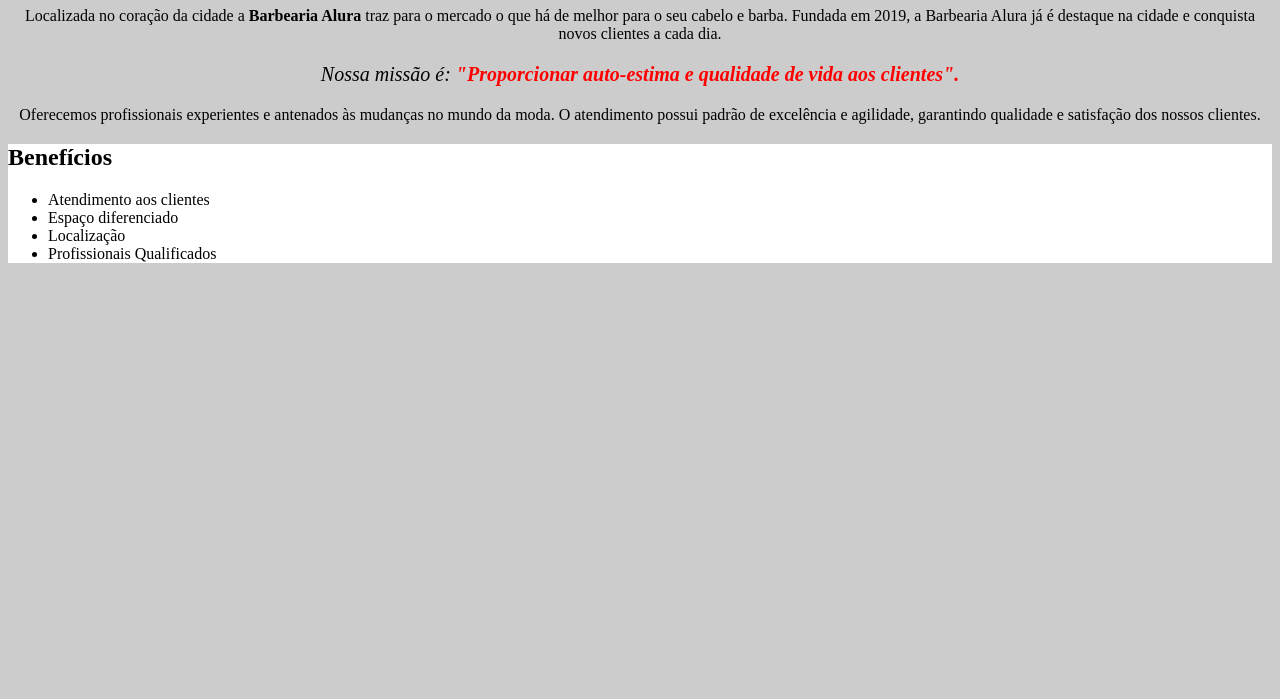
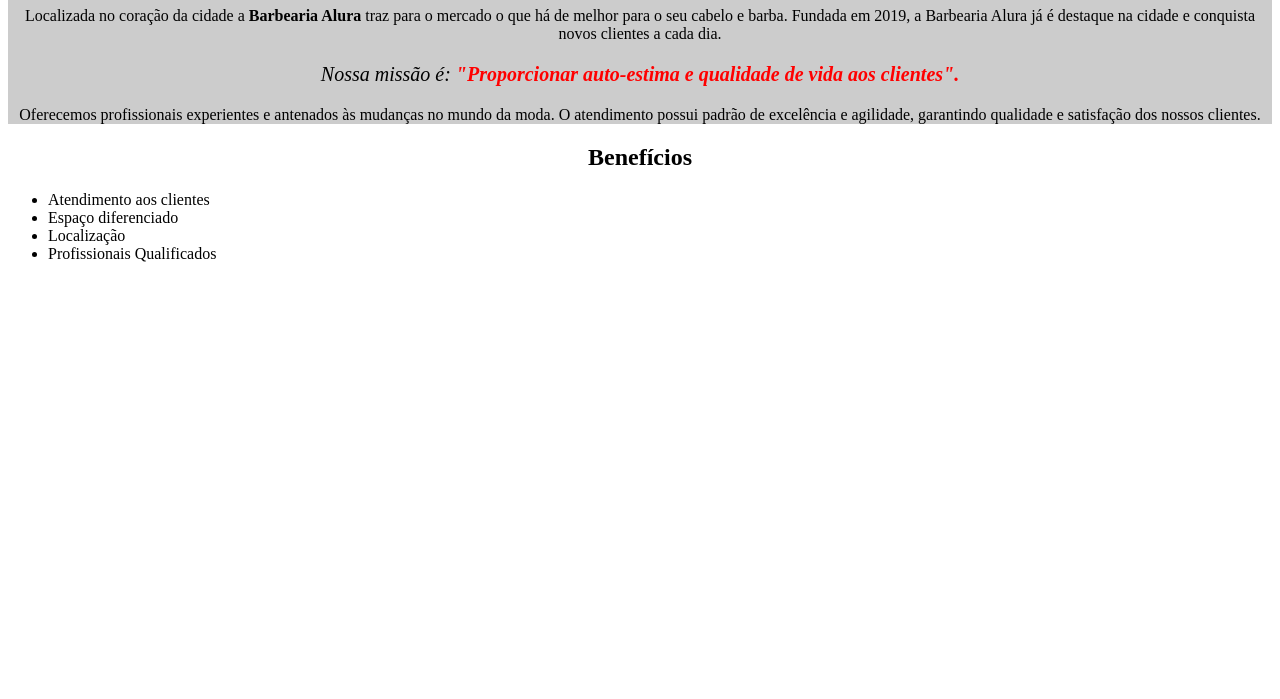
Before and after one commit to MahhhIcribk/html, a plain HTML site: page index.html in a window 1280 px wide. Shown: the part 101-800 px from the top of the page. Drawn offline with Linux system fonts and the light colour scheme.

Commit message:
alterando

```diff
--- a/index.html
+++ b/index.html
@@ -27,6 +27,8 @@
                 <li class="itens">Localização</li>
                 <li class="itens">Profissionais Qualificados</li>
             </ul>
-    </div>
+
+            <img scr="beneficios.jpg"
+        </div>
     </body>
 </html>
--- a/style.css
+++ b/style.css
@@ -1,5 +1,5 @@
 body {
-	background: #CCCCCC
+
 }
 
 #banner {
@@ -7,7 +7,7 @@ body {
 }
 
 .principal {
-
+	background: #CCCCCC
 }
 
 h1 {
@@ -33,3 +33,7 @@ em strong {
 .beneficios {
 	background: #FFFFFF;
 }
+
+h2 {
+	text-align: center;
+}
```
